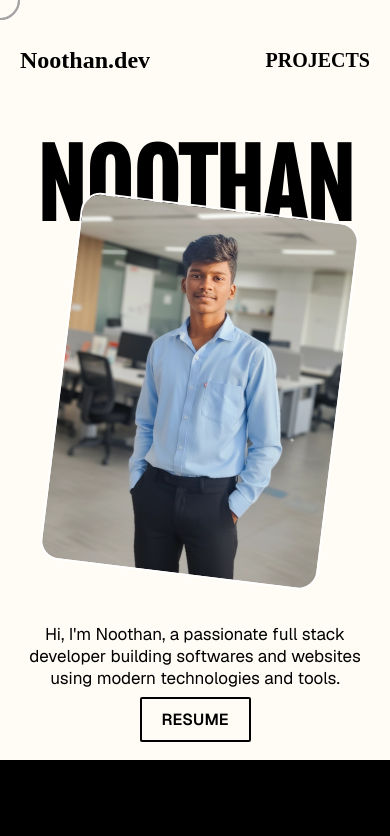
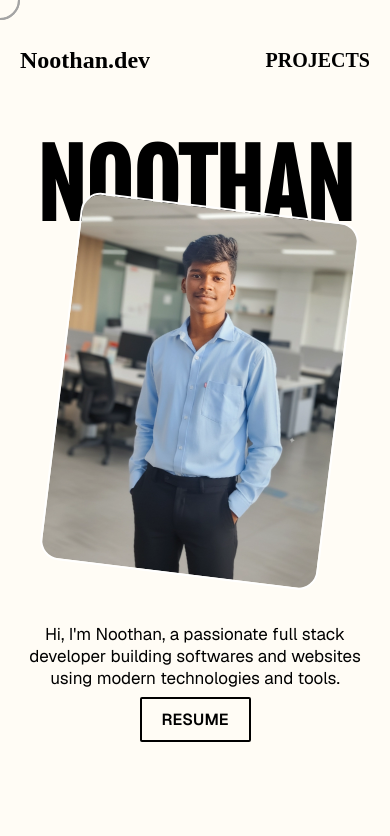
Before and after one commit to noothan07/personal-portfolio, a React (Vite) app: page / in a window 390 px wide. Shown: the top 836 px of the page. Built offline with nearby package versions, Linux system fonts and the light colour scheme; a web font is replaced by a local one.

Commit message:
initial commit

```diff
--- a/src/Responsive.css
+++ b/src/Responsive.css
@@ -27,7 +27,7 @@
         display: none;
     }
     .sec2{
-        height:max-content;
+        height:100vh;
         padding: 0px 20px;
         margin: 10px 0 0 0;
     }
```
